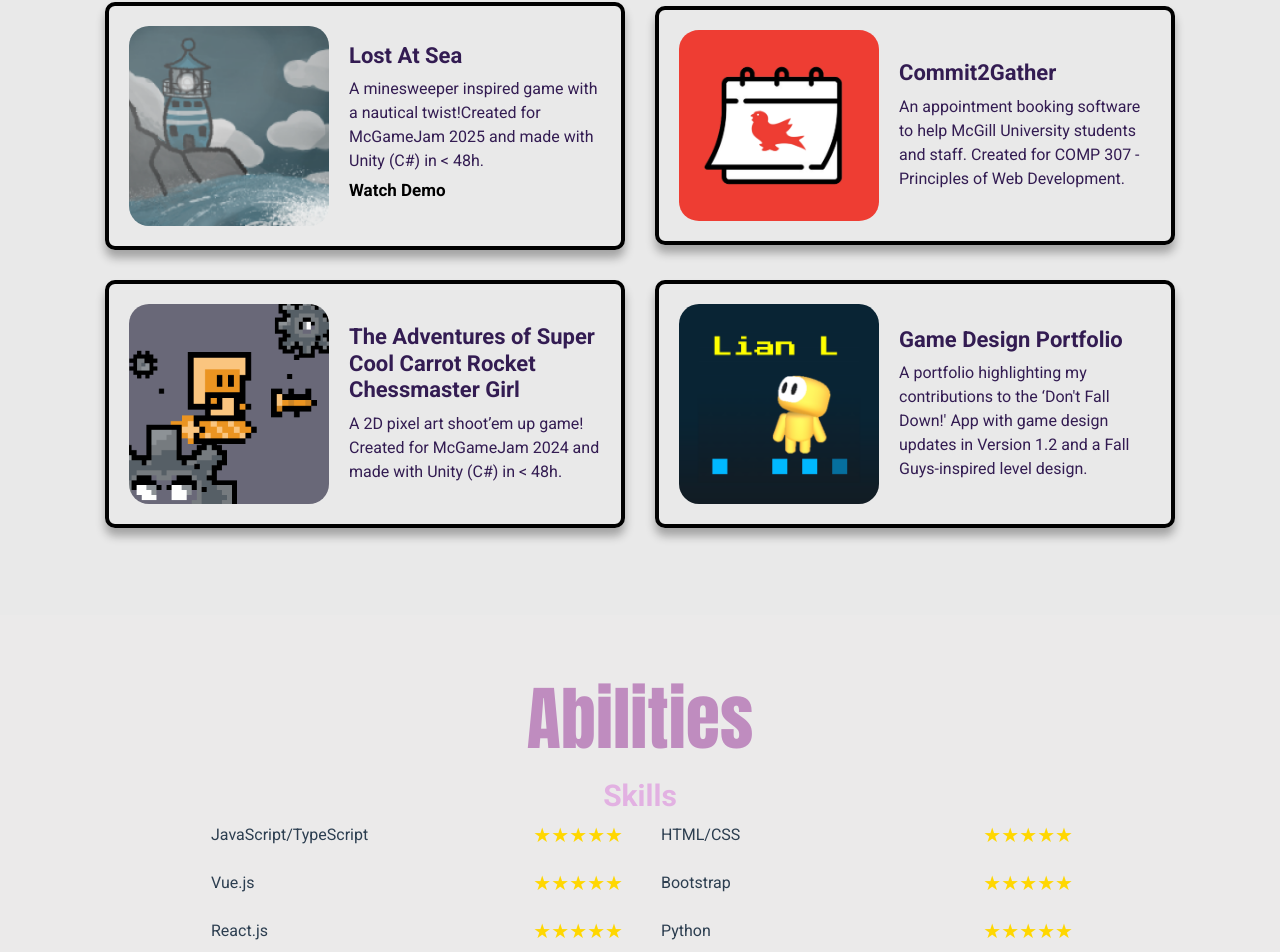
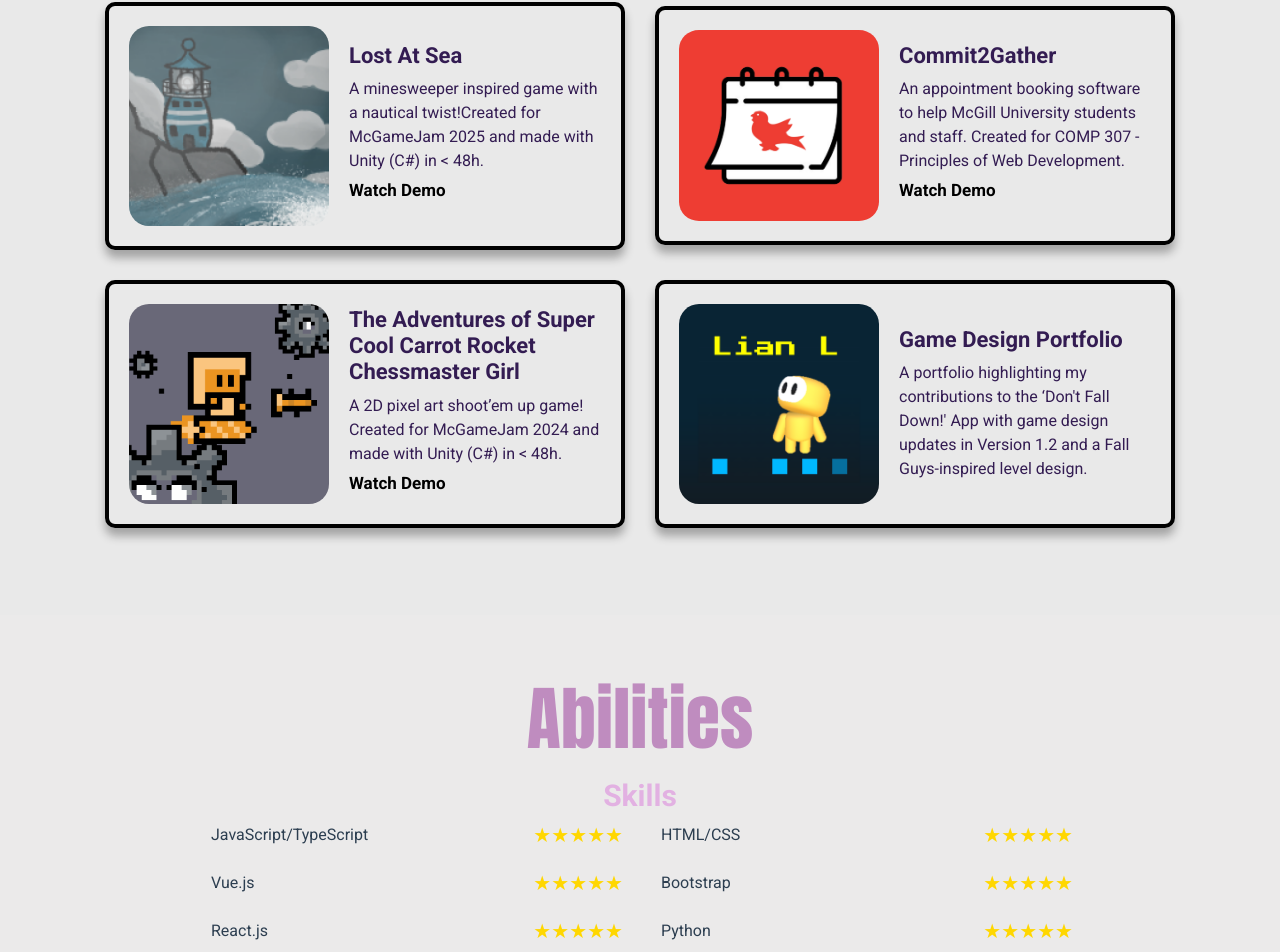
Before and after one commit to LianLambert/lian-website, a Vue app: page / in a window 1280 px wide. Shown: the part 2464-3416 px from the top of the page. Built offline with nearby package versions, Linux system fonts and the light colour scheme.

Commit message:
feat: update project links

```diff
--- a/src/components/sections/ProjectSection.vue
+++ b/src/components/sections/ProjectSection.vue
@@ -4,28 +4,38 @@
       <div><h1 class="h1-light-bg" style="color: black">Projects</h1></div>
       <ProjectEntry
         title="Lost At Sea"
-        link="https://lianl.itch.io/lost-at-sea"
-        demo-link="https://www.sunnypatel.net/#projects"
         :image="LostAtSea"
         description="A minesweeper inspired game with a nautical twist!Created for McGameJam 2025 and made with Unity (C#) in < 48h."
+        primaryLink="https://lianl.itch.io/lost-at-sea"
+        demoLink="https://www.youtube.com/watch?v=FVWS2cOupnk&ab_channel=Lian"
+        githubLink="https://github.com/LianLambert/Lost-At-Sea-McGameJam2025"
+        otherLink="https://lianl.itch.io/lost-at-sea"
       />
       <ProjectEntry
         title="Commit2Gather"
-        link="https://github.com/lil1an/commit2gather/tree/main"
         :image="Commit2Gather"
         description="An appointment booking software to help McGill University students and staff. Created for COMP 307 - Principles of Web Development."
+        primaryLink="https://github.com/lil1an/commit2gather"
+        demoLink="https://www.youtube.com/watch?v=-zRBUqTmG-U&t=3s&ab_channel=Lian"
+        githubLink="https://github.com/lil1an/commit2gather"
       />
       <ProjectEntry
         title="The Adventures of Super Cool Carrot Rocket Chessmaster Girl"
-        link="https://lianl.itch.io/the-adventures-of-super-cool-carrot-rocket-chessmaster-girl"
         :image="TASCCRCG"
         description="A 2D pixel art shoot’em up game! Created for McGameJam 2024 and made with Unity (C#) in < 48h."
+        primaryLink="https://lianl.itch.io/the-adventures-of-super-cool-carrot-rocket-chessmaster-girl"
+        demoLink="https://www.youtube.com/watch?v=ISyCelCeTNc&t=9s&ab_channel=Lian"
+        githubLink="https://github.com/LianLambert/The-Adventures-of-Super-Cool-Carrot-Rocket-Chessmaster-Girl-McGameJam2024"
+        otherLink="https://lianl.itch.io/the-adventures-of-super-cool-carrot-rocket-chessmaster-girl"
+
       />
       <ProjectEntry
         title="Game Design Portfolio"
-        link="https://docs.google.com/presentation/d/1hII6qBH_dLbKPqPi4oqcR_595N9Twu2WiQ7Q0VdtBjU/edit"
         :image="Portfolio"
         description="A portfolio highlighting my contributions to the ‘Don't Fall Down!' App with game design updates in Version 1.2 and a Fall Guys-inspired level design."
+        primaryLink="https://docs.google.com/presentation/d/1hII6qBH_dLbKPqPi4oqcR_595N9Twu2WiQ7Q0VdtBjU/edit#slide=id.gace710277d_0_491"
+        otherLink="https://docs.google.com/presentation/d/1hII6qBH_dLbKPqPi4oqcR_595N9Twu2WiQ7Q0VdtBjU/edit#slide=id.gace710277d_0_491"
+
       />
     </div>
   </section>
```
